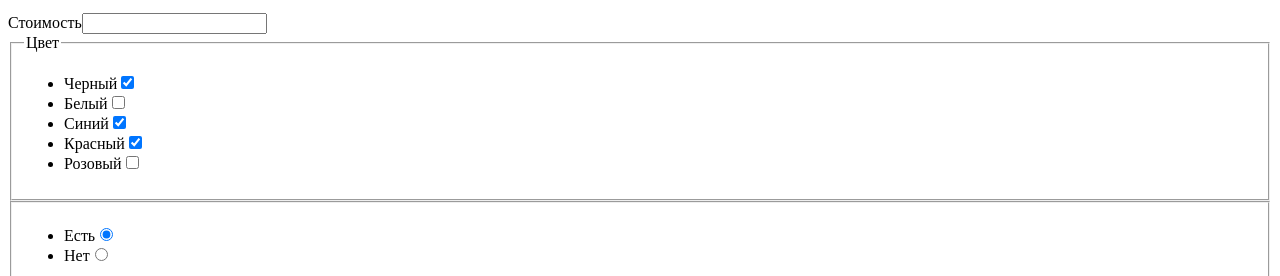
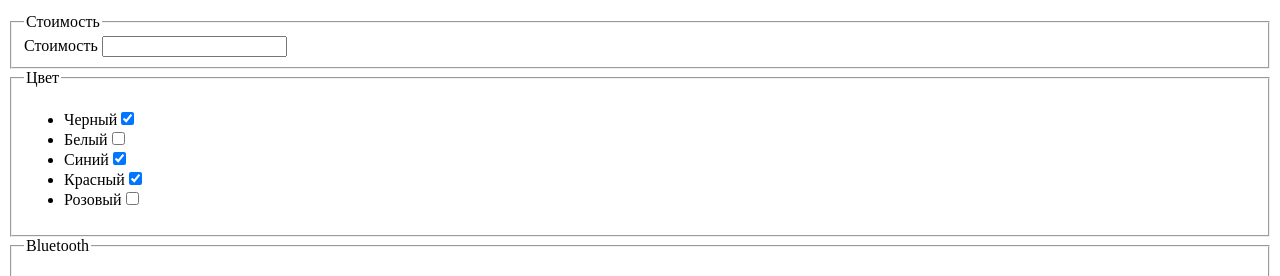
Before and after one commit to poushene/1030021-device-25, a plain HTML site: page catalogue.html in a window 1280 px wide. Shown: the part 520-796 px from the top of the page. Drawn offline with Linux system fonts and the light colour scheme.

Commit message:
Update catalogue.html
Стоимость-легенда + одинаковые классы

```diff
--- a/catalogue.html
+++ b/catalogue.html
@@ -55,9 +55,14 @@
         <li class="breadcrumbs-current">Моноподы для сэлфи</li>
       </ul>
       <form class="filter-form" action="http://echo.htmlacademy.ru" method="get">
-        <label>Стоимость<input></label>
-        <fieldset class="filter-color">
-          <legend>Цвет</legend>
+        <fieldset class="filter-group">
+          <legend class="group-legend">Стоимость</legend>
+            <label class="visually-hidden" for="price-range">Стоимость</label>
+            <input id="price-range">
+            <!--Позже-->
+        </fieldset>
+        <fieldset class="filter-group">
+          <legend class="group-legend">Цвет</legend>
           <ul>
             <li class="filter-option">
               <label>Черный<input class="filter-color-input" type="checkbox" name="black" checked></label>
@@ -76,7 +81,8 @@
             </li>
           </ul>
         </fieldset>
-        <fieldset class="filter-bluetooth">
+        <fieldset class="filter-group">
+          <legend class="filter-legend">Bluetooth</legend>
           <ul>
             <li class="filter-option">
               <label>Есть<input class="filter-bluetooth-input" type="radio" name="bluetooth" value="true" checked></label>
```
